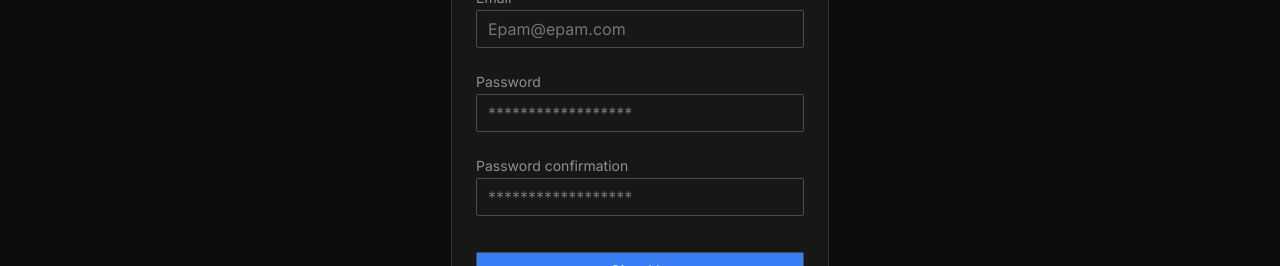
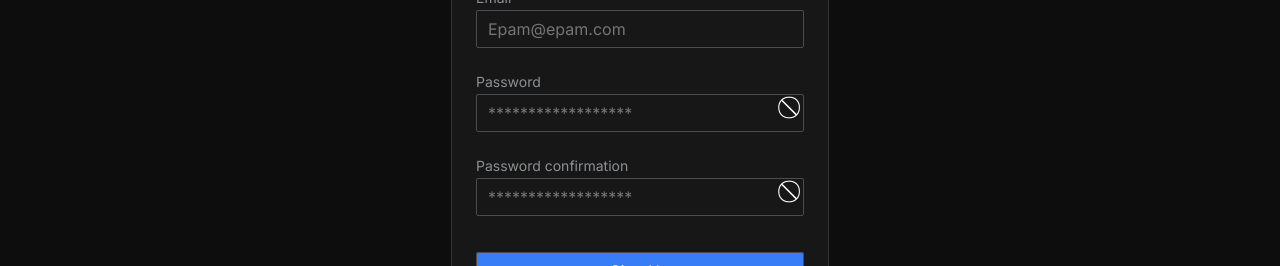
Before and after one commit to FightersForJustice/inctagram, a Next.js app: page /auth/registration in a window 1280 px wide. Shown: the part 316-582 px from the top of the page. Built offline with nearby package versions, Linux system fonts and the light colour scheme.

Commit message:
refactor: replace registration inputs with common

```diff
--- a/components/auth/Registration/RegistrationForm.tsx
+++ b/components/auth/Registration/RegistrationForm.tsx
@@ -5,6 +5,7 @@ import { getLayout } from '@/components/Layout/Layout'
 import { useRegistrationMutation } from '@/assets/api/auth/authApi'
 import {ValidateUsername, ValidateImail, ValidatePassword, ValidatePassword2} from './validate'
 import { Modal } from '@/components/common/Modal/modal'
+import { MainInput, PasswordInput } from '@/components/common/Inputs/Inputs'
 
 type FormValuesType = {
   userName: string
@@ -78,47 +79,45 @@ const RegistrationForm = () => {
           </div>
           <form onSubmit={handleSubmit(onSubmit)}>
             <div>
-              <label>Username</label>
-              <input
+              <MainInput
                 onClick={ArrayErrorMessager}
                 className={errors.userName || errorMessageName ? style.error : ''}
-                {...register('userName', ValidateUsername)}
+                validation={{...register('userName', ValidateUsername)}}
                 placeholder="Epam"
+                label='Username'
               />
               {errors.userName && <p className={style.errorText}>{errors.userName.message}</p>}
               {errorMessageName ? <p className={style.errorText}>{errorMessageName.message}</p> : ''}
             </div>
             <div>
-              <label>Email</label>
-              <input
+              <MainInput
                 onClick={ArrayErrorMessager}
                 className={errors.email || errorMessageEmail ? style.error : ''}
-                {...register('email', ValidateImail)}
+                validation={{...register('email', ValidateImail)}}
                 placeholder="Epam@epam.com"
+                label='Email'
               />
               {errors.email && <p className={style.errorText}>{errors.email.message}</p>}
               {errorMessageEmail ? <p className={style.errorText}>{errorMessageEmail.message}</p> : ''}
             </div>
             <div>
-              <label>Password</label>
-              <input
+              <PasswordInput
                 onClick={onClickPassword}
                 className={errors.password || errorMessagePassword ? style.error : ''}
-                type="password"
-                {...register('password', ValidatePassword)}
+                validation={{...register('password', ValidatePassword)}}
                 placeholder="******************"
+                label='Password'
               />
               {errors.password && <p className={style.errorText}>{errors.password.message}</p>}
               {errorMessagePassword ? <p className={style.errorText}>{errorMessagePassword.message}</p> : ''}
             </div>
             <div>
-              <label>Password confirmation</label>
-              <input
+              <PasswordInput
                 onClick={onClickPassword}
                 className={errorMessagePassword ? style.error : ''}
-                type="password"
-                {...register('password2', ValidatePassword2 )}
+                validation={{...register('password2', ValidatePassword2 )}}
                 placeholder="******************"
+                label='Password confirmation'
               />
               {password != '' ? <p className={style.errorText}>{password}</p> : ''}
               {errorMessagePassword ? <p className={style.errorText}>{errorMessagePassword.message}</p> : ''}
```
